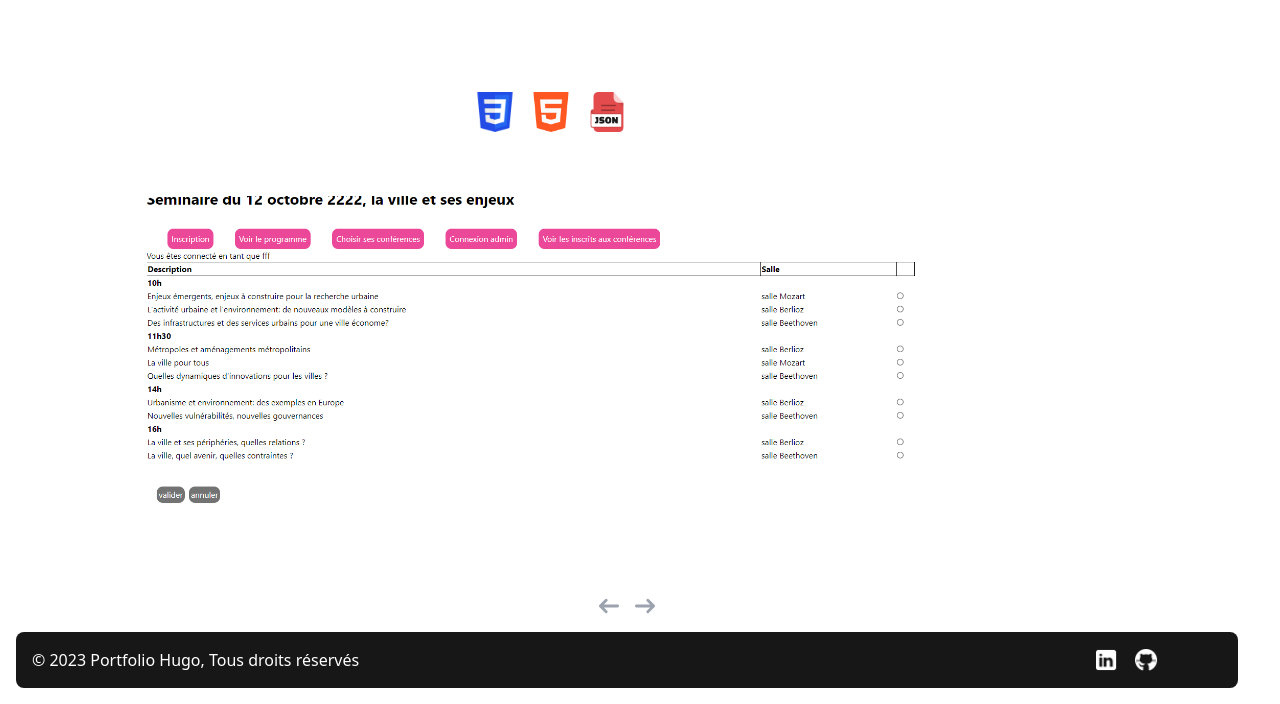
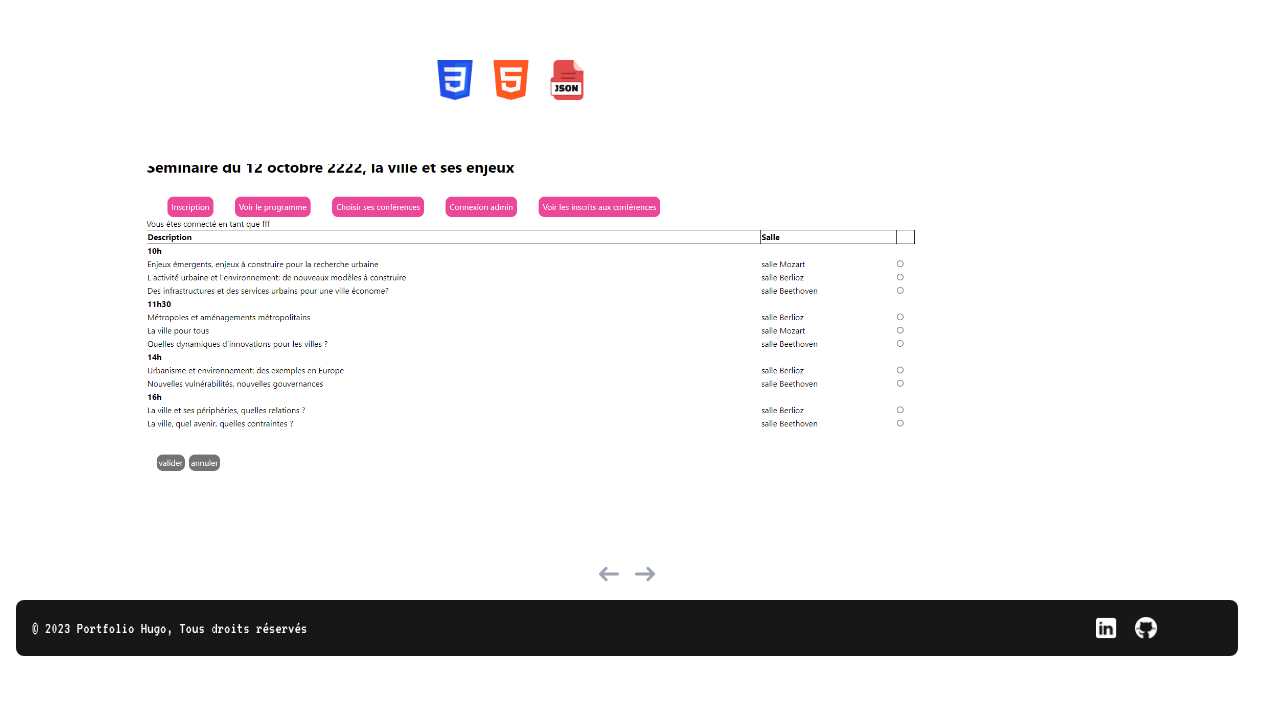
Before and after one commit to HugoRytlewski/portfolioHugo, a Nuxt app: page /JsonSeminaire in a window 1280 px wide. Shown: the part 834-1538 px from the top of the page. After the commit the page ends 1506 px from the top, so only its background shows below. Built offline with nearby package versions, Linux system fonts and the light colour scheme.

Commit message:
Refactor CSS styles and add font-family

```diff
--- a/pages/Animation.vue
+++ b/pages/Animation.vue
@@ -220,14 +220,33 @@ const Image2 = ref(true);
 </template>
 
 <style>
+  @import url("https://fonts.googleapis.com/css2?family=VT323&display=swap");
+
 .image-enter-active,
 .image-leave-active {
-  transition: all 0.5s ease;
+transition: all 0.5s ease;
 }
 
 .image-enter-from,
 .image-leave-to {
+opacity: 0;
+transform: scale(0.5);
+}
+.v-enter-active,
+.v-leave-active {
+  transition: all 0.5s ease;
+}
+
+.v-enter-from,
+.v-leave-to {
   opacity: 0;
-  transform: scale(0.5);
+  transform: translateY(-100%);
+}
+h1 {
+  font-family: "VT323", monospace;
+}
+
+span {
+  font-family: "VT323", monospace;
 }
 </style>
--- a/pages/Feed.vue
+++ b/pages/Feed.vue
@@ -147,16 +147,34 @@ const Image = ref(true);
       </Transition>
 </template>
 
+<style>
+  @import url("https://fonts.googleapis.com/css2?family=VT323&display=swap");
 
-<style>
 .image-enter-active,
 .image-leave-active {
-  transition: all 0.5s ease;
+transition: all 0.5s ease;
 }
 
 .image-enter-from,
 .image-leave-to {
+opacity: 0;
+transform: scale(0.5);
+}
+.v-enter-active,
+.v-leave-active {
+  transition: all 0.5s ease;
+}
+
+.v-enter-from,
+.v-leave-to {
   opacity: 0;
-  transform: scale(0.5);
+  transform: translateY(-100%);
+}
+h1 {
+  font-family: "VT323", monospace;
+}
+
+span {
+  font-family: "VT323", monospace;
 }
 </style>
--- a/pages/JsonSeminaire.vue
+++ b/pages/JsonSeminaire.vue
@@ -238,14 +238,33 @@ const Image3 = ref(true);
   </Transition>
 </template>
 <style>
+  @import url("https://fonts.googleapis.com/css2?family=VT323&display=swap");
+
 .image-enter-active,
 .image-leave-active {
-  transition: all 0.5s ease;
+transition: all 0.5s ease;
 }
 
 .image-enter-from,
 .image-leave-to {
+opacity: 0;
+transform: scale(0.5);
+}
+.v-enter-active,
+.v-leave-active {
+  transition: all 0.5s ease;
+}
+
+.v-enter-from,
+.v-leave-to {
   opacity: 0;
-  transform: scale(0.5);
+  transform: translateY(-100%);
+}
+h1 {
+  font-family: "VT323", monospace;
+}
+
+span {
+  font-family: "VT323", monospace;
 }
 </style>
--- a/pages/Meteo.vue
+++ b/pages/Meteo.vue
@@ -155,15 +155,33 @@ const Image = ref(true);
   <Footer />
 </template>
 <style>
+  @import url("https://fonts.googleapis.com/css2?family=VT323&display=swap");
+
 .image-enter-active,
 .image-leave-active {
-  transition: all 0.5s ease;
+transition: all 0.5s ease;
 }
 
 .image-enter-from,
 .image-leave-to {
-  opacity: 0;
-  transform: scale(0.5);
+opacity: 0;
+transform: scale(0.5);
+}
+.v-enter-active,
+.v-leave-active {
+  transition: all 0.5s ease;
 }
 
+.v-enter-from,
+.v-leave-to {
+  opacity: 0;
+  transform: translateY(-100%);
+}
+h1 {
+  font-family: "VT323", monospace;
+}
+
+span {
+  font-family: "VT323", monospace;
+}
 </style>
--- a/pages/Nextfeed.vue
+++ b/pages/Nextfeed.vue
@@ -223,7 +223,18 @@ const Image2 = ref(true);
 </template>
 
 <style>
-@import url("https://fonts.googleapis.com/css2?family=VT323&display=swap");
+  @import url("https://fonts.googleapis.com/css2?family=VT323&display=swap");
+
+.image-enter-active,
+.image-leave-active {
+transition: all 0.5s ease;
+}
+
+.image-enter-from,
+.image-leave-to {
+opacity: 0;
+transform: scale(0.5);
+}
 .v-enter-active,
 .v-leave-active {
   transition: all 0.5s ease;
--- a/pages/ProjetAp.vue
+++ b/pages/ProjetAp.vue
@@ -257,6 +257,8 @@ const Image4 = ref(true);
 </Transition>
 </template>
 <style>
+  @import url("https://fonts.googleapis.com/css2?family=VT323&display=swap");
+
 .image-enter-active,
 .image-leave-active {
 transition: all 0.5s ease;
@@ -267,4 +269,21 @@ transition: all 0.5s ease;
 opacity: 0;
 transform: scale(0.5);
 }
+.v-enter-active,
+.v-leave-active {
+  transition: all 0.5s ease;
+}
+
+.v-enter-from,
+.v-leave-to {
+  opacity: 0;
+  transform: translateY(-100%);
+}
+h1 {
+  font-family: "VT323", monospace;
+}
+
+span {
+  font-family: "VT323", monospace;
+}
 </style>
```
